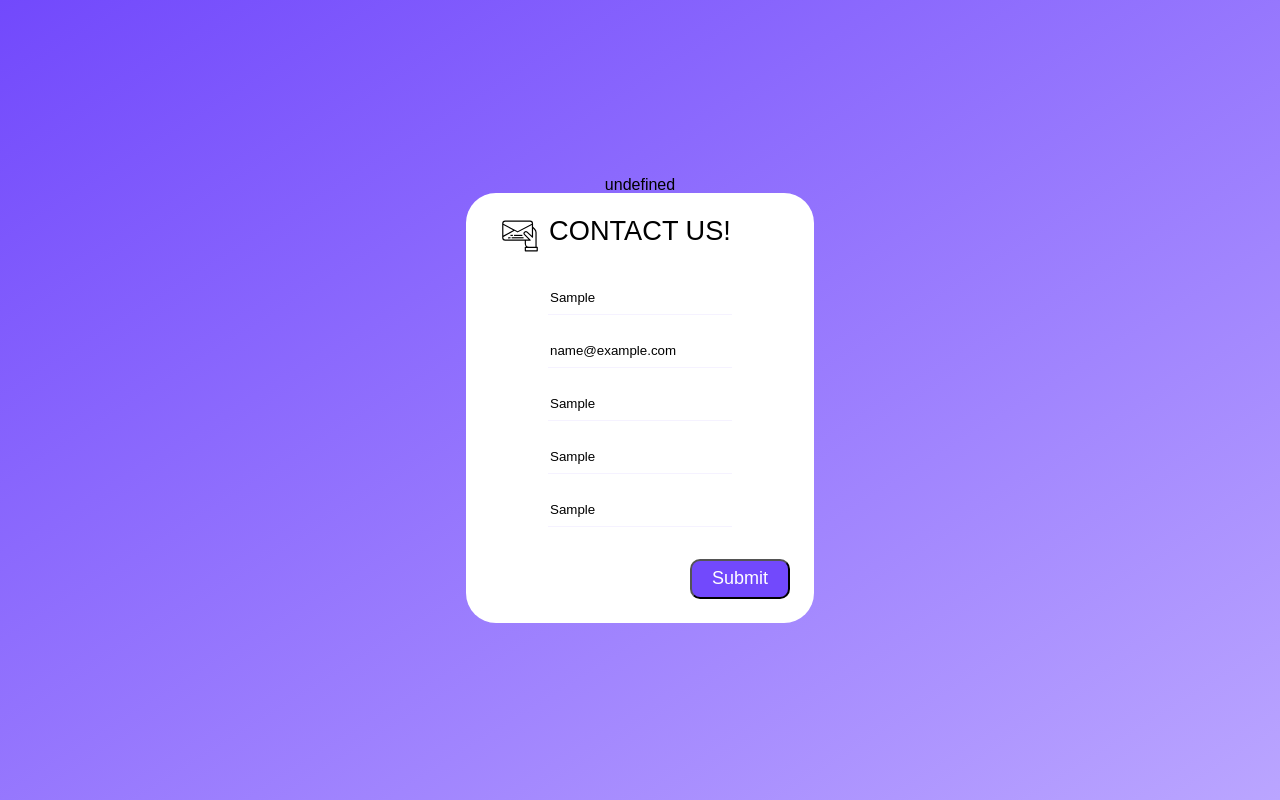
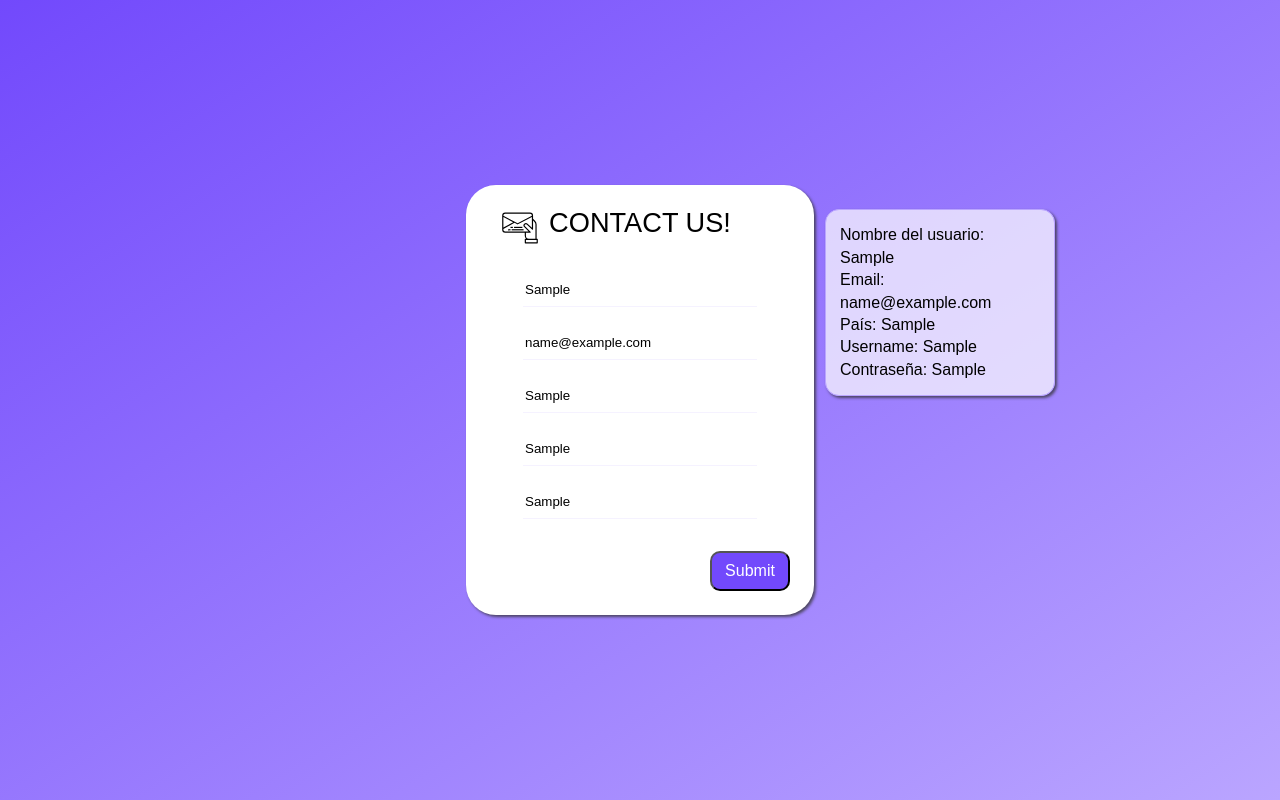
Before and after one commit to Fictizia/Master-en-desarrollo-Frontend-de-interfaces-con-HTML5-CSS-y-JavaScript_ed16, a plain HTML site: page mar/clase13/index.html in a window 1280 px wide. Both pictures are taken after typing "Sample", "name@example.com", "Sample", "Sample", "Sample" into the empty fields and a click on the button "Submit". Drawn offline with Linux system fonts and the light colour scheme.

Commit message:
ejercicio form

```diff
--- a/mar/clase13/css.css
+++ b/mar/clase13/css.css
@@ -76,6 +76,7 @@ table {
     border-radius: 30px;
     padding: 24px;
     position: relative;
+    box-shadow:  2px 2px 3px 0px rgba(50, 50, 50, 0.75);
 }
 
 .ico-contact {
@@ -112,7 +113,7 @@ svg {
 }
 
 .input {
-    width: 180px;
+    width: 230px;
     height: 30px;
     margin: .75em 0;
     border: 0;
@@ -121,13 +122,41 @@ svg {
 
 
 button {
-    width: 100px;
+    width: 80px;
     height: 40px;
     margin-top: 22px;
-    font-size: 18px;
+    font-size: 1rem;
     color: var(--color-positive);
     border-radius: 10px;
     background: var(--color-main);
-    transform: translateX(100%);
+    margin-left: auto;
     cursor: pointer;
+    transition: all .7s;
 }
+
+button:hover {
+    transform: scale(1.1);
+    background: var(--color-soft);
+    color: var(--color-negative);
+}
+
+.descText {
+    font-size: 1rem;
+    line-height: 1.4em;
+    font-weight: 500;
+    background-color: rgb(255, 255, 255, .7);
+    padding: 14px;
+    border-radius: 14px;
+    border: 1px solid var(--color-soft);
+    position: absolute;
+    z-index: 2;
+    width: 200px;
+    transform: translateX(300px);
+    box-shadow:  2px 2px 3px 0px rgba(50, 50, 50, 0.75);
+}
+
+@media (max-width: 875px) {
+    .descText {
+        transform: translateY(400px);
+    }
+}
--- a/mar/clase13/index.html
+++ b/mar/clase13/index.html
@@ -8,7 +8,6 @@
     <title>Document</title>
 </head>
 <body class="wrapper">
-    <p id="descText"></p>
     <svg class="svg_sprite" >
             <symbol viewBox="0 0 64 64" id="ico">
                 <path d="m61 50h-1v-23.69a8.928 8.928 0 0 0 -2.633-6.357l-3.367-3.367v-5.586a5.006 5.006 0 0 0 -5-5h-42a5.006 5.006 0 0 0 -5 5v24a5.006 5.006 0 0 0 5 5h33v5a6.973 6.973 0 0 0 2.111 5h-1.111a1 1 0 0 0 -1 1v6a1 1 0 0 0 1 1h20a1 1 0 0 0 1-1v-6a1 1 0 0 0 -1-1zm-54-42h42a3 3 0 0 1 3 3v.393l-24 12.48-24-12.48v-.393a3 3 0 0 1 3-3zm13.512 14.234-16.512 9.076v-17.663zm-16.512 12.766v-1.409l18.645-10.248 4.894 2.545a1 1 0 0 0 .922 0l23.539-12.241v18.036l-7.25-6.837a4.082 4.082 0 0 0 -5.65.009 4.021 4.021 0 0 0 0 5.662l7.486 7.483h-39.586a3 3 0 0 1 -3-3zm38 10v-5h7a1 1 0 0 0 .707-1.707l-9.19-9.19a2 2 0 1 1 2.846-2.816l8.95 8.441a1 1 0 0 0 1.687-.728v-14.586l1.953 1.953a6.945 6.945 0 0 1 2.047 4.943v23.69h-11a5.006 5.006 0 0 1 -5-5zm18 11h-18v-4h18z"/><path d="m18 34h20v2h-20z"/><path d="m12 34h4v2h-4z"/><path d="m22 30h14v2h-14z"/><path d="m16 30h4v2h-4z"/>
@@ -25,6 +24,7 @@
                 <input class="input" type=text id="key" placeholder=Password>
             </form>
             <button onclick="save(event)" >Submit</button>
+            <p id="descText" class="descText">prueba</p>
     </section>
     <script src="js.js" type="text/javascript"></script>
 </body>
--- a/mar/clase13/js.js
+++ b/mar/clase13/js.js
@@ -4,19 +4,16 @@ var country = document.getElementById('country')
 var username = document.getElementById('username')
 var key = document.getElementById('key')
 
-//Etiqueta p
 const descTextElement = document.getElementById('descText')
 
 function save(event) {
      event.preventDefault();
-     //mi objeto con los datos del formulario
-     const data = {
+      const data = {
          name: nameElement.value,
          email: email.value,
-     }
-     //console.log (`El nombre del usuario es ${nameElement.value}, su email es ${email.value}. Vive en ${country.value} y sus datos de acceso son: usuario ${username.value} y contraseña ${key.value}`)
-
-
-//metemos el texto en mi etiqueta p
-descTextElement.innerText = data.desc
+         country: country.value,
+         username: username.value,
+         key: key.value
+      }
+descTextElement.innerText = (`Nombre del usuario: ${nameElement.value} \n\ Email: ${email.value} \n\ País: ${country.value} \n\ Username: ${username.value} \n\ Contraseña: ${key.value}`);
 }
```
